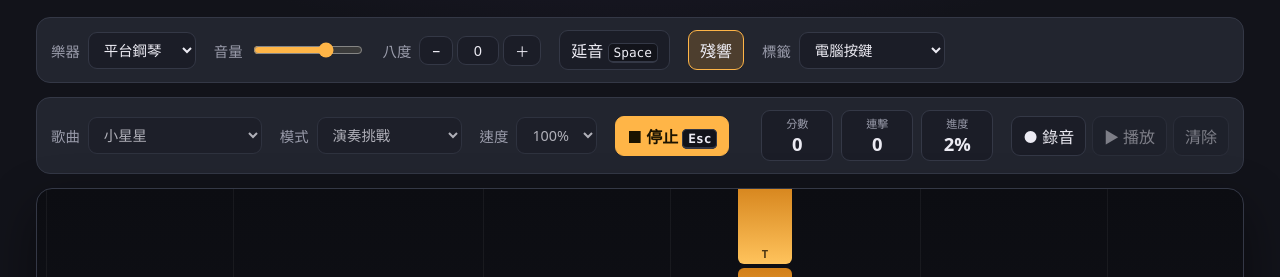
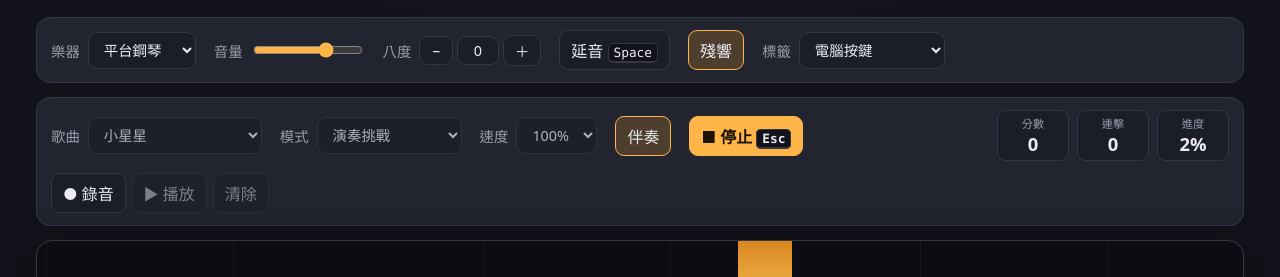
Before and after one commit to timemap26-sudo/keyboard-piano, a plain HTML site: page index.html in a window 1280 px wide. Both pictures are taken after a click on the button "按 Enter 開始". Shown: the part 111-388 px from the top of the page. Drawn offline with Linux system fonts and the light colour scheme.

Commit message:
Add optional chord accompaniment to the game
Each song gets a chord progression; while a song plays, the bass
sounds on each chord and the chord on every beat under the melody.
An 伴奏 toggle turns it on or off and is remembered between visits.

Co-Authored-By: Claude Opus 5.5 <noreply@anthropic.com>
Claude-Session: https://claude.ai/code/session_01TA4HLgnjPHud5ojWBtMcP6

```diff
--- a/app.js
+++ b/app.js
@@ -40,17 +40,20 @@
   const SONGS = [
     {
       name: '小星星', bpm: 100,
+      chords: `C:4 F:2 C:2 F:2 C:2 G:2 C:2  C:2 F:2 C:2 G:2 C:2 F:2 C:2 G:2  C:4 F:2 C:2 F:2 C:2 G:2 C:2`,
       score: `C4 C4 G4 G4 A4 A4 G4:2 F4 F4 E4 E4 D4 D4 C4:2
               G4 G4 F4 F4 E4 E4 D4:2 G4 G4 F4 F4 E4 E4 D4:2
               C4 C4 G4 G4 A4 A4 G4:2 F4 F4 E4 E4 D4 D4 C4:2`,
     },
     {
       name: '瑪莉有隻小綿羊', bpm: 110,
+      chords: `C:8 G:4 C:4 C:8 G:4 C:4`,
       score: `E4 D4 C4 D4 E4 E4 E4:2 D4 D4 D4:2 E4 G4 G4:2
               E4 D4 C4 D4 E4 E4 E4 E4 D4 D4 E4 D4 C4:4`,
     },
     {
       name: '歡樂頌', bpm: 110,
+      chords: `C:4 G:4 C:4 G:4  C:4 G:4 C:4 G:2 C:2  G:2 C:2 G:2 C:2 G:4 D:2 G:2  C:4 G:4 C:4 G:2 C:2`,
       score: `E4 E4 F4 G4 G4 F4 E4 D4 C4 C4 D4 E4 E4:1.5 D4:0.5 D4:2
               E4 E4 F4 G4 G4 F4 E4 D4 C4 C4 D4 E4 D4:1.5 C4:0.5 C4:2
               D4 D4 E4 C4 D4 E4:0.5 F4:0.5 E4 C4 D4 E4:0.5 F4:0.5 E4 D4 C4 D4 G3:2
@@ -58,11 +61,13 @@
     },
     {
       name: '生日快樂', bpm: 100,
+      chords: `R:1 C:3 G:3 G:3 C:3 C:3 F:3 F:1 C:2 G:1 C:3`,
       score: `G4:0.75 G4:0.25 A4 G4 C5 B4:2 G4:0.75 G4:0.25 A4 G4 D5 C5:2
               G4:0.75 G4:0.25 G5 E5 C5 B4 A4:2 F5:0.75 F5:0.25 E5 C5 D5 C5:3`,
     },
     {
       name: '給愛麗絲（開頭）', bpm: 120,
+      chords: `R:4 Am:3 E:3 Am:2 R:4 Am:3 E:3 Am:2`,
       score: `E5:.5 D#5:.5 E5:.5 D#5:.5 E5:.5 B4:.5 D5:.5 C5:.5 A4:1 R:.5
               C4:.5 E4:.5 A4:.5 B4:1 R:.5 E4:.5 G#4:.5 B4:.5 C5:1 R:.5
               E4:.5 E5:.5 D#5:.5 E5:.5 D#5:.5 E5:.5 B4:.5 D5:.5 C5:.5 A4:1 R:.5
@@ -70,6 +75,7 @@
     },
     {
       name: '小蜜蜂', bpm: 120,
+      chords: `C:4 G:4 C:4 C:4  C:4 G:4 C:4 C:4  G:8 C:8  C:4 G:4 C:4 C:4`,
       score: `G4 E4 E4:2 F4 D4 D4:2 C4 D4 E4 F4 G4 G4 G4:2
               G4 E4 E4:2 F4 D4 D4:2 C4 E4 G4 G4 E4:4
               D4 D4 D4 D4 D4 E4 F4:2 E4 E4 E4 E4 E4 F4 G4:2
@@ -79,6 +85,12 @@
       // 原曲：林坤信《仙劍奇俠傳》；依使用者提供的樂譜（採譜：蘇多多）只取主旋律，
       // 整體移低小三度以符合琴鍵音域。
       name: '蝶戀（仙劍奇俠傳）', bpm: 120,
+      chords: `Dm:4 F/C:4 Bb:2 F/C:2 Gm/D:4  Dm:4 F/C:4 Eb/Bb:2 F/C:2 Dm:4
+              Dm:4 F/C:4 Bb:2 F/C:2 Dm:4  Cm:4 Bb:4 F/C:4 Dm:4
+              Dm:4 F/C:4 Bb:2 F/C:2 Dm:4  Cm:4 Bb:4 F/C:4 Bb/F:2 Gm:2
+              Bm:4 D/A:4 G:2 D/F#:2 Em/B:4  Bm:4 D/A:4 C/G:2 D/A:2 Bm:4
+              Em:4 Bm:4 Am:2 Bm:2 Bm:4  Am:4 Em:4 Em:2 D:2 G:4
+              Em:4 Bm:4 Em:2 D:2 Bm:4  Am:4 Em:4 Em:2 D:2 G:4`,
       score: `D4:.5 D4:.5 D4:.5 C4:.5 D4:2  C4:.5 D4:.5 C4:.5 C4:.5 G3 G3:.5 A3:.5
               A#3 C4:.5 A#3:.5 A3 G3:.5 F3:.5  G3:2 R:1.5 G3:.5
               D4:.5 D4:.5 D4:.5 C4:.5 D4:1.5 G4:.5  F4:.5 G4:.5 F4:.5 F4:.5 C4 C4:.5 D4:.5
@@ -106,6 +118,13 @@
     },
     {
       name: '卡農（帕海貝爾）', bpm: 80,
+      chords: `D:1 A:1 Bm:1 F#m:1 G:1 D:1 G:1 A:1
+              D:1 A:1 Bm:1 F#m:1 G:1 D:1 G:1 A:1
+              D:1 A:1 Bm:1 F#m:1 G:1 D:1 G:1 A:1
+              D:1 A:1 Bm:1 F#m:1 G:1 D:1 G:1 A:1
+              D:1 A:1 Bm:1 F#m:1 G:1 D:1 G:1 A:1
+              D:1 A:1 Bm:1 F#m:1 G:1 D:1 G:1 A:1
+              D:4`,
       score: `F#5 E5 D5 C#5 B4 A4 B4 C#5
               D5 C#5 B4 A4 G4 F#4 G4 E4
               D4:.5 F#4:.5 A4:.5 G4:.5 F#4:.5 D4:.5 F#4:.5 E4:.5
@@ -125,6 +144,34 @@
       const [n, b] = tok.split(':');
       const beats = b ? parseFloat(b) : 1;
       if (n !== 'R') out.push({ midi: noteToMidi(n), beat, beats });
+      beat += beats;
+    }
+    return out;
+  }
+
+  // Optional `chords`: "CHORD:beats" (e.g. C, Am, F#m, G7, F/C; R = none). When the
+  // accompaniment toggle is on, the game plays the bass on each chord and the chord
+  // on every beat underneath the melody.
+  const CHORD_TYPES = { '': [0, 4, 7], m: [0, 3, 7], 7: [0, 4, 7, 10], m7: [0, 3, 7, 10], maj7: [0, 4, 7, 11], dim: [0, 3, 6], sus4: [0, 5, 7] };
+  const pitchClass = (s) => noteToMidi(s + '4') % 12;
+  function parseChords(song) {
+    const out = [];
+    let beat = 0;
+    for (const tok of (song.chords || '').trim().split(/\s+/).filter(Boolean)) {
+      const [sym, b] = tok.split(':');
+      const beats = b ? parseFloat(b) : 1;
+      if (sym !== 'R') {
+        const r = /^([A-G][#b]?)(maj7|m7|m|7|dim|sus4)?(?:\/([A-G][#b]?))?$/.exec(sym);
+        if (!r) throw new Error('bad chord ' + tok);
+        const root = pitchClass(r[1]);
+        const bassPc = r[3] ? pitchClass(r[3]) : root;
+        const bass = 36 + bassPc;                         // C2..B2
+        const tones = CHORD_TYPES[r[2] || ''].map((iv) => 48 + ((root + iv) % 12)); // C3..B3
+        out.push({ beat, beats, midis: [bass], velocity: 0.42 });
+        for (let i = 0; i < beats - 1e-9; i++) {
+          out.push({ beat: beat + i, beats: Math.min(1, beats - i), midis: tones, velocity: i ? 0.16 : 0.22 });
+        }
+      }
       beat += beats;
     }
     return out;
@@ -305,6 +352,7 @@
   const $ = (id) => document.getElementById(id);
   const keysEl = $('keys'), canvas = $('fall'), cctx = canvas.getContext('2d');
   const volumeEl = $('volume'), sustainBtn = $('sustainBtn'), reverbBtn = $('reverbBtn');
+  const accompBtn = $('accompBtn');
   const octaveEl = $('octave'), labelsEl = $('labels');
   const keyEls = new Map(); // displayed midi -> element
   let octave = 0;
@@ -470,6 +518,17 @@
     setSustain(!sustain);
     sustainBtn.blur();
   });
+  let accompOn = true;
+  try { accompOn = localStorage.getItem('accomp') !== 'off'; } catch (e) { /* storage unavailable */ }
+  accompBtn.classList.toggle('on', accompOn);
+  accompBtn.addEventListener('click', () => {
+    accompOn = !accompOn;
+    accompBtn.classList.toggle('on', accompOn);
+    accompBtn.blur();
+    try { localStorage.setItem('accomp', accompOn ? 'on' : 'off'); } catch (e) { /* storage unavailable */ }
+    if (!accompOn) releaseAccomp();
+  });
+
   reverbBtn.addEventListener('click', () => {
     reverbOn = !reverbOn;
     reverbBtn.classList.toggle('on', reverbOn);
@@ -567,6 +626,7 @@
       running: true, mode: modeEl.value, time: -LEAD_IN,
       score: 0, combo: 0, maxCombo: 0, perfect: 0, good: 0, miss: 0, effects: [],
       notes: parseSong(song).map((n) => ({ midi: n.midi, t: n.beat * spb, dur: n.beats * spb, done: false })),
+      accomp: parseChords(song).map((c) => ({ ...c, t: c.beat * spb, dur: c.beats * spb, done: false })),
     });
     game.end = Math.max(...game.notes.map((n) => n.t + n.dur)) + 1.2;
     startBtn.innerHTML = '■ 停止 <kbd>Esc</kbd>';
@@ -577,6 +637,7 @@
   function stopGame(finished) {
     game.running = false;
     allNotesOff();
+    releaseAccomp();
     keyEls.forEach((el) => el.classList.remove('target'));
     startBtn.innerHTML = '▶ 開始 <kbd>Enter</kbd>';
     [songEl, modeEl, speedEl].forEach((el) => (el.disabled = false));
@@ -658,6 +719,24 @@
   $('resultClose').addEventListener('click', () => { $('result').hidden = true; $('resultClose').blur(); });
 
   const autoReleases = [];
+  let accompVoices = []; // { voice, at }
+  function releaseAccomp() {
+    accompVoices.forEach((a) => a.voice.release());
+    accompVoices = [];
+  }
+  function updateAccomp() {
+    for (const c of game.accomp) {
+      if (c.done || game.time < c.t) continue;
+      c.done = true;
+      if (!accompOn || game.time > c.t + 0.25) continue; // skip stale events
+      for (const m of c.midis) accompVoices.push({ voice: makeVoice(m, c.velocity), at: c.t + c.dur * 0.95 });
+    }
+    accompVoices = accompVoices.filter((a) => {
+      if (game.time < a.at) return true;
+      a.voice.release();
+      return false;
+    });
+  }
   function updateGame(dt) {
     if (game.mode === 'wait') {
       const next = nextPending();
@@ -677,6 +756,7 @@
         judge(n, 'miss');
       }
     }
+    updateAccomp();
     for (let i = autoReleases.length - 1; i >= 0; i--) {
       if (game.time >= autoReleases[i].at) { noteOff(autoReleases[i].midi, { record: false }); autoReleases.splice(i, 1); }
     }
--- a/index.html
+++ b/index.html
@@ -65,6 +65,7 @@
           <option value="1.25">125%</option>
         </select>
       </label>
+      <button id="accompBtn" class="toggle on" title="遊戲時播放低音與和弦伴奏">伴奏</button>
       <button id="startBtn" class="primary" title="按 Enter 開始">▶ 開始 <kbd>Enter</kbd></button>
       <div class="score" aria-live="polite">
         <div><small>分數</small><b id="score">0</b></div>
```
Also changed, not shown: 1 other file.
